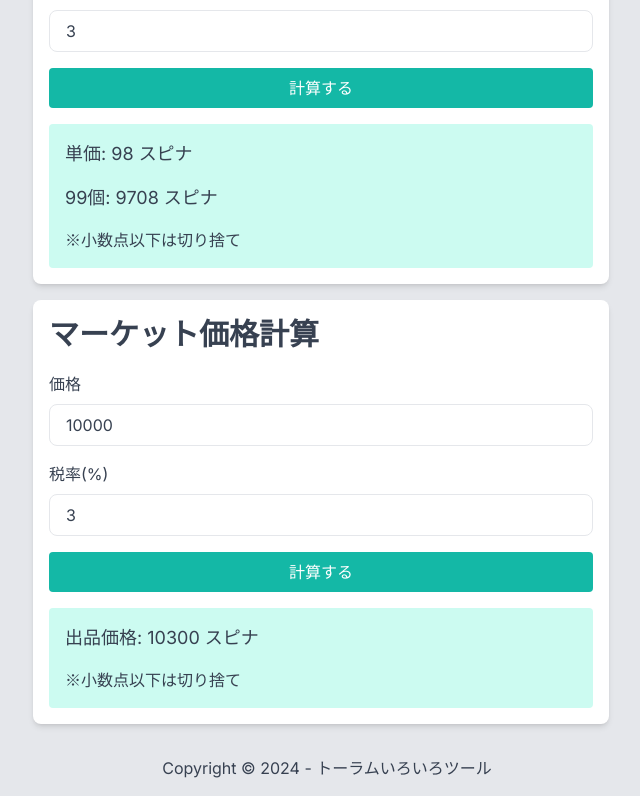
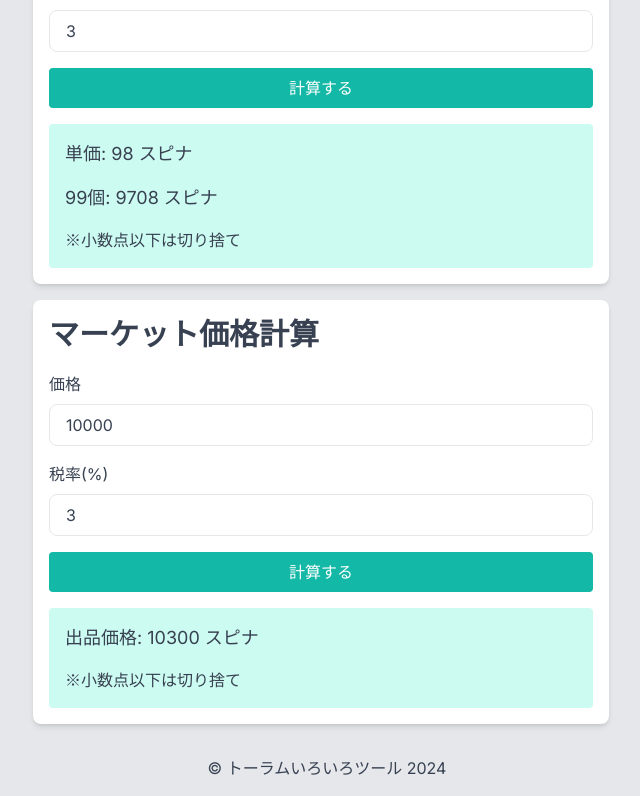
Before and after one commit to nukko-wq/toram-tools, a Next.js app: page /market in a window 1280 px wide. Shown: the part 338-1134 px from the top of the page, without its empty margins (319-959 px from the left). Built offline with nearby package versions, Linux system fonts and the light colour scheme.

Commit message:
コピーライトの修正

```diff
--- a/src/app/market/page.tsx
+++ b/src/app/market/page.tsx
@@ -28,7 +28,7 @@ const Page = () => {
       </div>
       <footer className="mt-auto items-center p-4">
         <aside className="items-center flex flex-row justify-center">
-          <p className="pl-3">Copyright © 2024 - トーラムいろいろツール</p>
+          <p className="pl-3">© トーラムいろいろツール 2024</p>
         </aside>
       </footer>
     </main>
```
